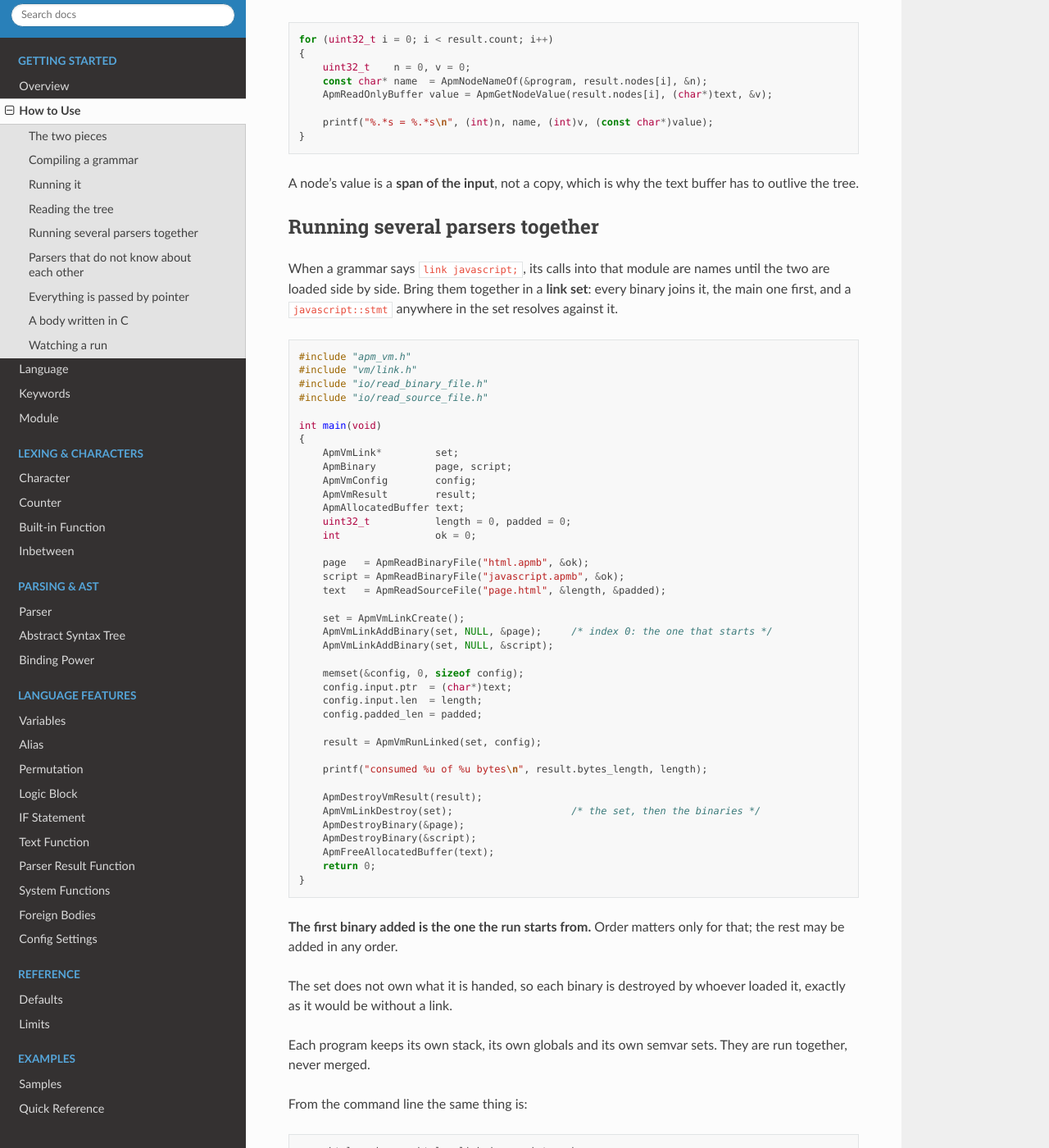
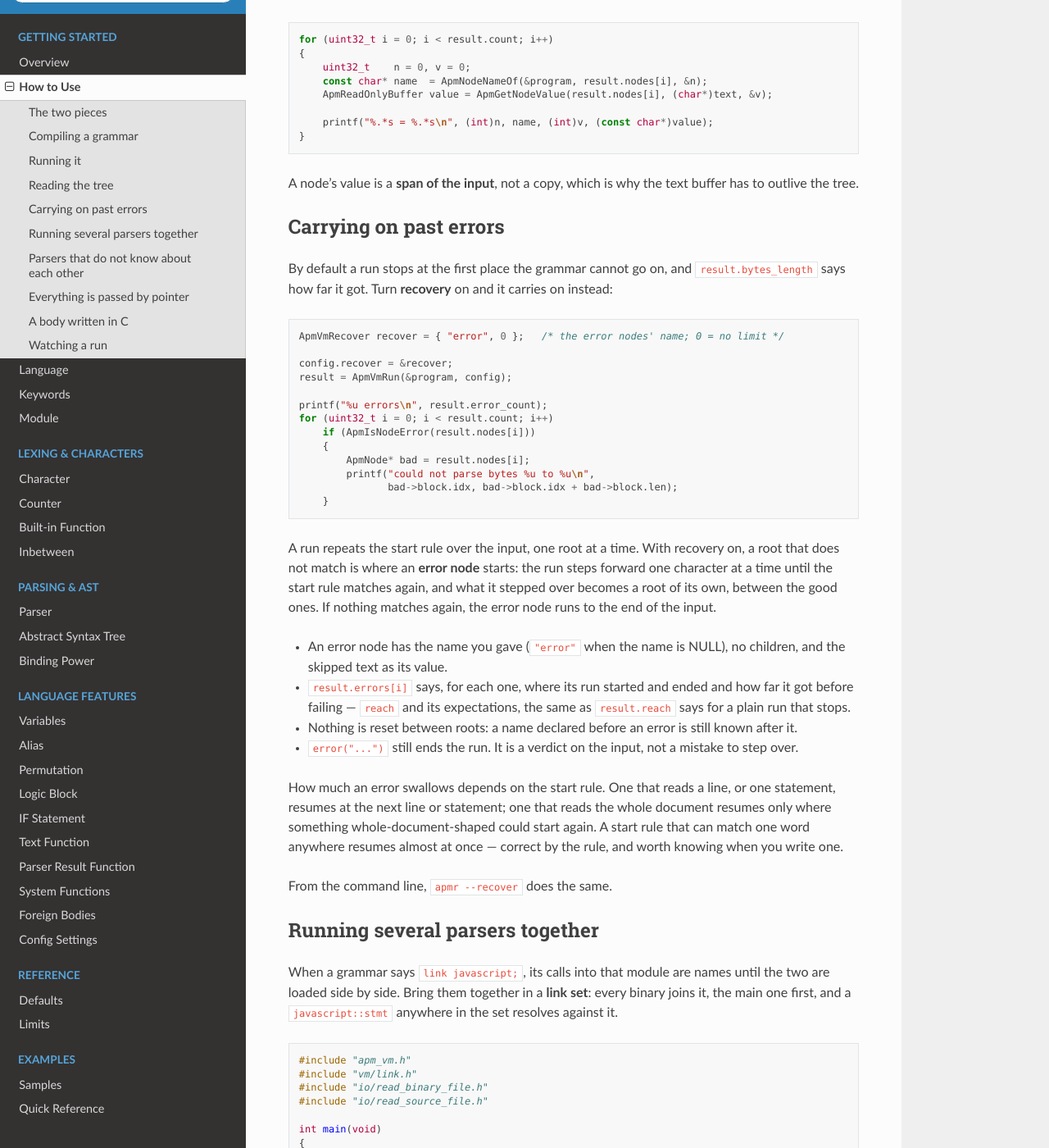
Before and after one commit to Algodal/Algodal_Parser_Machine_Manual, a Sphinx documentation site: the page built from manual/source/how_to_use.md, in a window 1280 px wide and 1400 px high, scrolled down 1411 px. Shown: the whole window at 82% size. Built offline with Sphinx 7.4.7 and the Read the Docs theme 3.1.0, drawn with Linux system fonts in a browser that asks for light colours.

Commit message:
Carrying on past errors
How to Use gains the recovery section with a C example; error() says it is
not recovered from.

Co-Authored-By: Claude Opus 5.5 <noreply@anthropic.com>
Claude-Session: https://claude.ai/code/session_01CBYHjQPohs3HkwNbRLWBzy

````diff
--- a/manual/source/how_to_use.md
+++ b/manual/source/how_to_use.md
@@ -81,6 +81,52 @@ for (uint32_t i = 0; i < result.count; i++)
 
 A node's value is a **span of the input**, not a copy, which is why the text
 buffer has to outlive the tree.
+
+## Carrying on past errors
+
+By default a run stops at the first place the grammar cannot go on, and
+`result.bytes_length` says how far it got. Turn **recovery** on and it carries
+on instead:
+
+```c
+ApmVmRecover recover = { "error", 0 };   /* the error nodes' name; 0 = no limit */
+
+config.recover = &recover;
+result = ApmVmRun(&program, config);
+
+printf("%u errors\n", result.error_count);
+for (uint32_t i = 0; i < result.count; i++)
+    if (ApmIsNodeError(result.nodes[i]))
+    {
+        ApmNode* bad = result.nodes[i];
+        printf("could not parse bytes %u to %u\n",
+               bad->block.idx, bad->block.idx + bad->block.len);
+    }
+```
+
+A run repeats the start rule over the input, one root at a time. With recovery
+on, a root that does not match is where an **error node** starts: the run steps
+forward one character at a time until the start rule matches again, and what it
+stepped over becomes a root of its own, between the good ones. If nothing
+matches again, the error node runs to the end of the input.
+
+- An error node has the name you gave (`"error"` when the name is NULL), no
+  children, and the skipped text as its value.
+- `result.errors[i]` says, for each one, where its run started and ended and
+  how far it got before failing — `reach` and its expectations, the same as
+  `result.reach` says for a plain run that stops.
+- Nothing is reset between roots: a name declared before an error is still
+  known after it.
+- `error("...")` still ends the run. It is a verdict on the input, not a
+  mistake to step over.
+
+How much an error swallows depends on the start rule. One that reads a line, or
+one statement, resumes at the next line or statement; one that reads the whole
+document resumes only where something whole-document-shaped could start again.
+A start rule that can match one word anywhere resumes almost at once — correct
+by the rule, and worth knowing when you write one.
+
+From the command line, `apmr --recover` does the same.
 
 ## Running several parsers together
 
````
Also changed, not shown: manual/source/system_function.md (+3 -1 lines).
